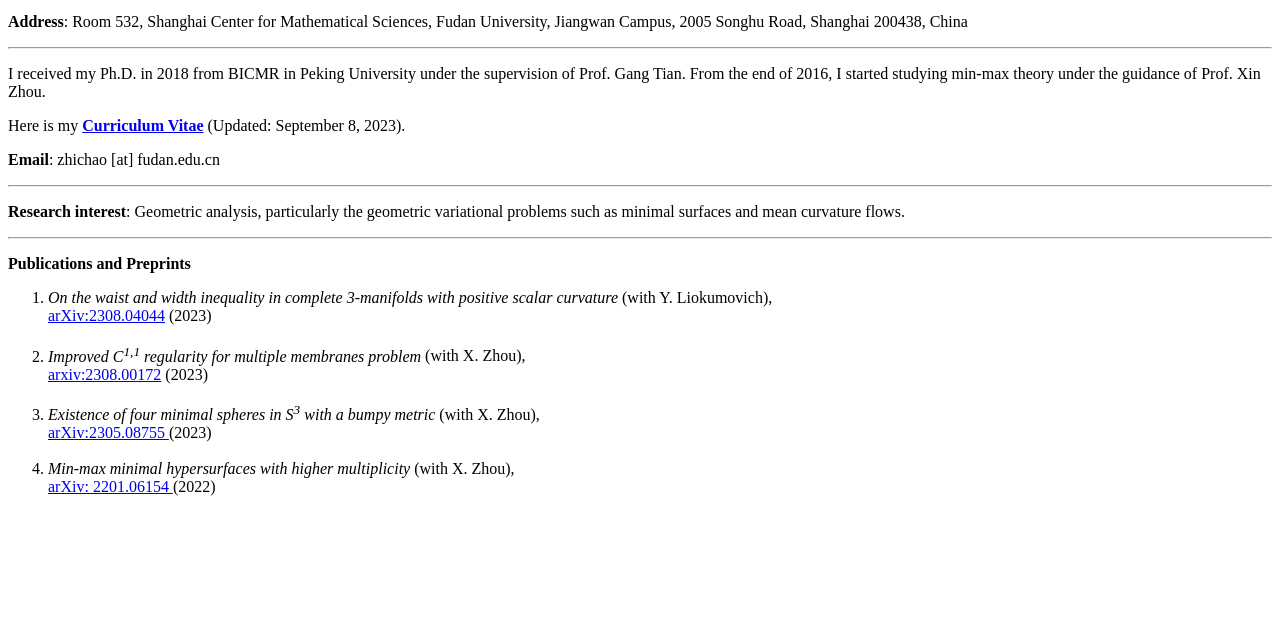
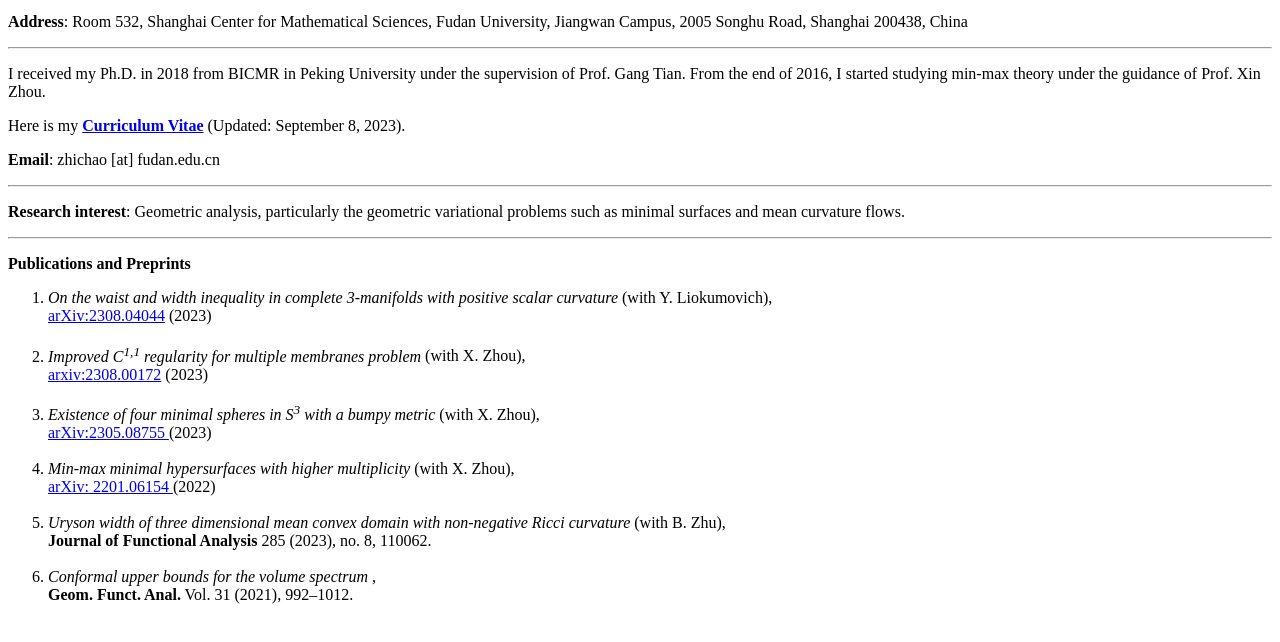
Before and after one commit to zhichaonk/zhichaonk.github.io, a plain HTML site: page index.html in a window 1280 px wide. Shown: the part 96-738 px from the top of the page. Drawn offline with Linux system fonts and the light colour scheme.

Commit message:
Update index.html

```diff
--- a/index.html
+++ b/index.html
@@ -27,4 +27,10 @@ From the end of 2016, I started studying min-max theory under the guidance of Pr
 <li><i> Min-max minimal hypersurfaces with higher multiplicity </i> (with X. Zhou), <br>
   <art_detail> <a href="https://arxiv.org/abs/2201.06154"> arXiv: 2201.06154 </a> (2022) <br><br>
 
+<li><i> Uryson width of three dimensional mean convex domain with non-negative Ricci curvature </i> (with B. Zhu), <br>
+ <art_detail><strong>Journal of Functional Analysis</strong> 285 (2023), no. 8, 110062. <br><br>
+
+<li><i> Conformal upper bounds for the volume spectrum </i>, <br>
+ <art_detail> <strong>Geom. Funct. Anal.</strong> Vol. 31 (2021), 992–1012.
+
 </ol>
```
